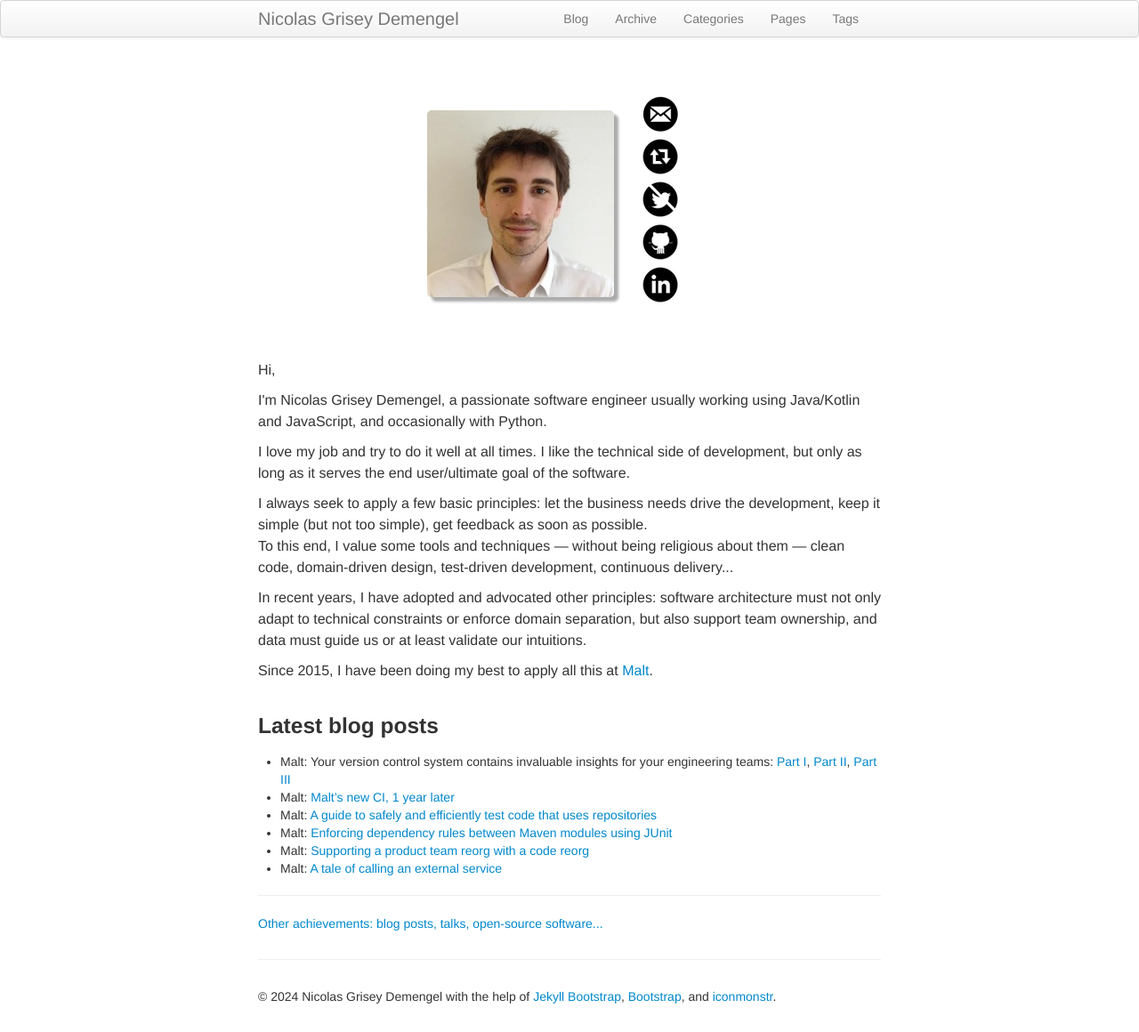
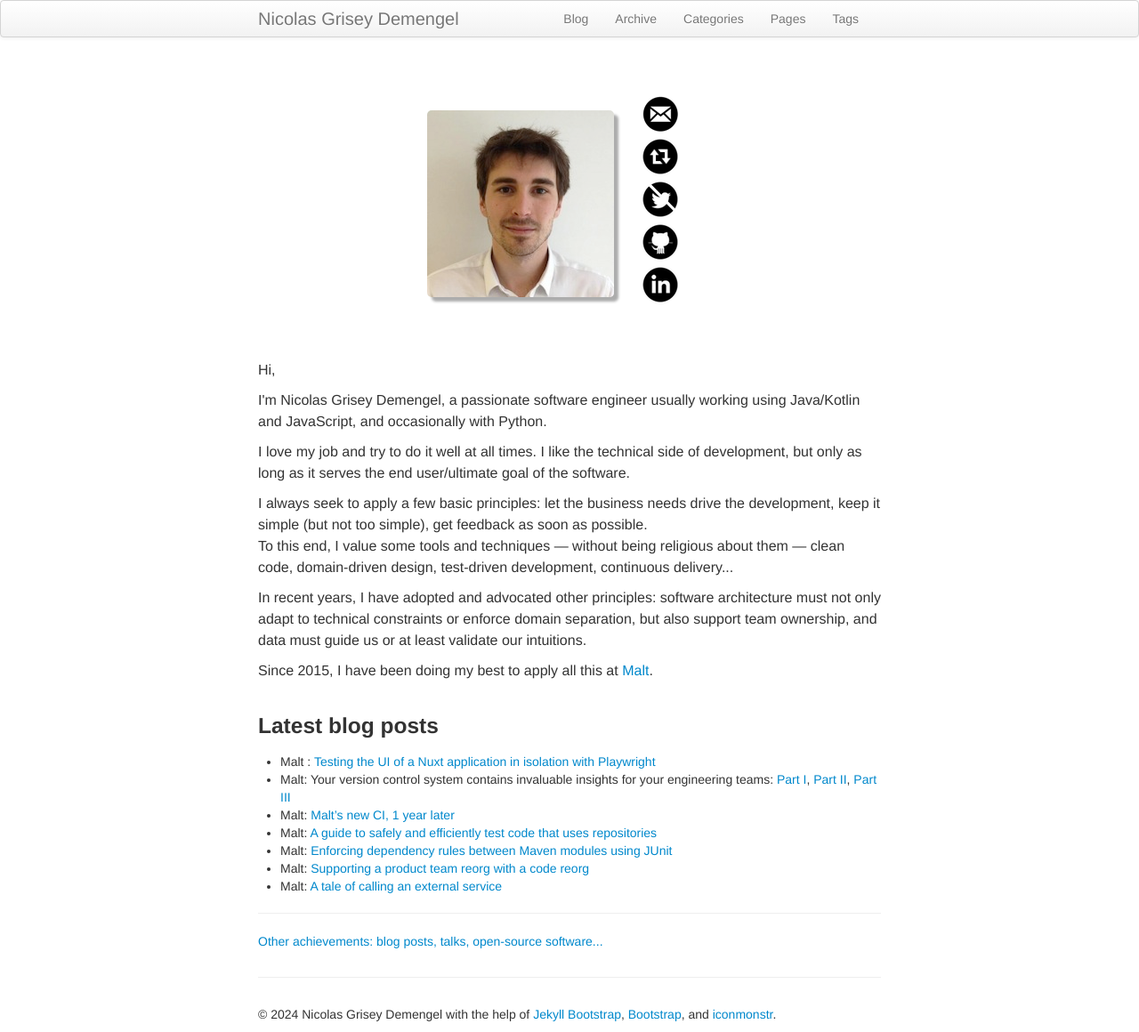
Before and after one commit to ndemengel/ndemengel.github.com, a Jekyll site: the page built from index.md, in a window 1280 px wide. Shown: the whole page at 89% size. Built offline with Jekyll 4.4.1, drawn with Linux system fonts in a browser that asks for light colours.

Commit message:
Add new publication

```diff
--- a/archive.html
+++ b/archive.html
@@ -20,6 +20,10 @@ group: navigation
 
 <hr />
 <h2 id="external-posts">External Blog Posts</h2>
+<h3>2024</h3>
+<ul>
+  <li>Malt : <a href="https://blog.malt.engineering/test-the-ui-of-a-nuxt-application-in-isolation-with-playwright-f73ff3dacab6">Testing the UI of a Nuxt application in isolation with Playwright</a></li>
+</ul>
 <h3>2023</h3>
 <ul>
   <li>Malt : <a href="https://blog.malt.engineering/your-version-control-system-contains-invaluable-insights-for-your-engineering-teams-part-iii-238a7296aa36">Your version control system contains invaluable insights for your engineering teams (Part III)</a></li>
--- a/index.md
+++ b/index.md
@@ -14,7 +14,7 @@ hide_title: true
     <li><a href="https://piaille.fr/@NicolasGriseyDemengel" title="My Mastodon account" rel="me"><img alt="Mastodon icon by iconmonstr.com" src="/img/iconmonstr-retweet-3-icon-48.png" /></a></li>
     <li><a href="https://twitter.com/NicolasDemengel" title="My (paused) Twitter account"><img alt="Twitter icon by iconmonstr.com" src="/img/iconmonstr-twitter-4-icon-48-striked.png" /></a></li>
     <li><a href="https://github.com/ndemengel" title="My Github account"><img alt="Github icon by iconmonstr.com" src="/img/iconmonstr-github-9-icon-48.png" /></a></li>
-    <li><a href="http://www.linkedin.com/in/nicolasdemengel" title="My LinkedIn account"><img alt="LinkedIn icon by iconmonstr.com" src="/img/iconmonstr-linkedin-4-icon-48.png" /></a></li>
+    <li><a href="https://www.linkedin.com/in/nicolasdemengel" title="My LinkedIn account"><img alt="LinkedIn icon by iconmonstr.com" src="/img/iconmonstr-linkedin-4-icon-48.png" /></a></li>
   </ul>
 </aside>
 
@@ -43,6 +43,7 @@ hide_title: true
   <h2 hidden>More about me</h2>
   <h3>Latest blog posts</h3>
   <ul>
+    <li>Malt : <a href="https://blog.malt.engineering/test-the-ui-of-a-nuxt-application-in-isolation-with-playwright-f73ff3dacab6">Testing the UI of a Nuxt application in isolation with Playwright</a></li>
     <li>Malt: Your version control system contains invaluable insights for your engineering teams:
       <a href="https://blog.malt.engineering/your-version-control-system-contains-invaluable-insights-for-your-engineering-teams-part-i-c90b237fe7b4">Part I</a>,
       <a href="https://blog.malt.engineering/your-version-control-system-contains-invaluable-insights-for-your-engineering-teams-part-ii-258a72b6eb65">Part II</a>,
```
